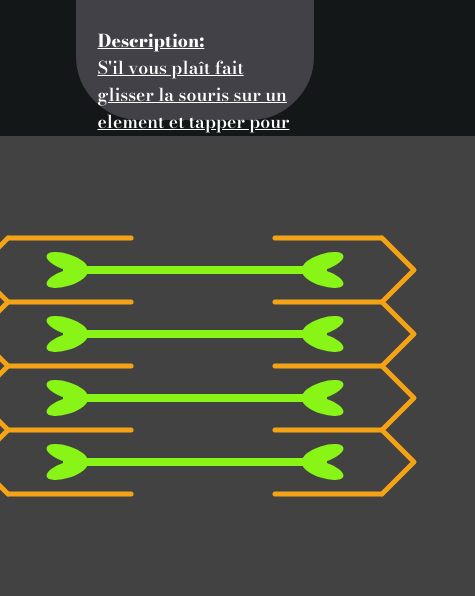
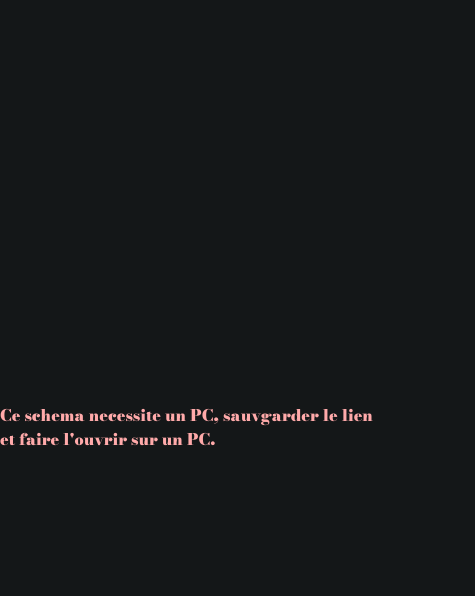
Before and after one commit to Creativty/Creativty.github.io, a website with bundled scripts: page sarcomere/index.html in a window 390 px wide. Shown: the part 276-872 px from the top of the page, 475 px wide, since content can reach past the window. After the commit the page ends 844 px from the top, so only its background shows below. Built offline with nearby package versions, Linux system fonts and the light colour scheme.

Commit message:
Fixed Dimensions and added errors for small mobiles.

```diff
--- a/sarcomere/index.html
+++ b/sarcomere/index.html
@@ -17,8 +17,9 @@
         <h5 style="text-decoration: underline;">Description:<br><span id="description" style="font-weight:600;">S'il vous plaît fait glisser la souris sur un element et tapper pour avoir une description. Si l'utilisateur est sur mobile tapper seulment sur le graphique.<br> (Crée par A. Indjaren)</span></h6>
     </div>
     <div id="canvas-container">
-        <canvas width="560" height="460" id="canvas"></canvas>
+        <canvas width="540" height="460" id="canvas"></canvas>
     </div>
+    <p id="mobile-error">Ce schema necessite un PC, sauvgarder le lien et faire l'ouvrir sur un PC.</p>
     <script type="module" src="./src/canvas.js"></script>
 </body>
 </html>
--- a/sarcomere/style.css
+++ b/sarcomere/style.css
@@ -64,6 +64,7 @@ body {
     background-color: #141718;
     margin: 0;
     font-family: 'Bodoni Moda';
+    overflow: hidden;
 }
 
 #title {
@@ -89,14 +90,46 @@ body {
     width: min-content;
     align-self: center;
     width: 100vw;
+    min-width: 500px;
     height: 50vh;
+    min-height: 400px;
     display: flex;
     justify-content: center;
 }
-
+#mobile-error {
+    display: hidden;
+}
 canvas {
     margin: 0;
     padding: 0;
     height: 460px;
     cursor: crosshair;
 }
+
+@media only screen and (max-width: 500px) {
+    body {
+        width: 100vw;
+        height: 100vh;
+    }
+    title {
+        display: none;
+    }
+    #selection-description {
+        display: none;
+    }
+    canvas {
+        display: none;
+    }
+    #mobile-error {
+        display: block;
+        font-weight: 900;
+        color: #ffaaaa;
+    }
+}
+
+@media only screen and (min-width: 500px) and (max-width: 800px) {
+    #selection-description {
+        width: 90vw;
+        height: fit-content;
+    }
+}
```
